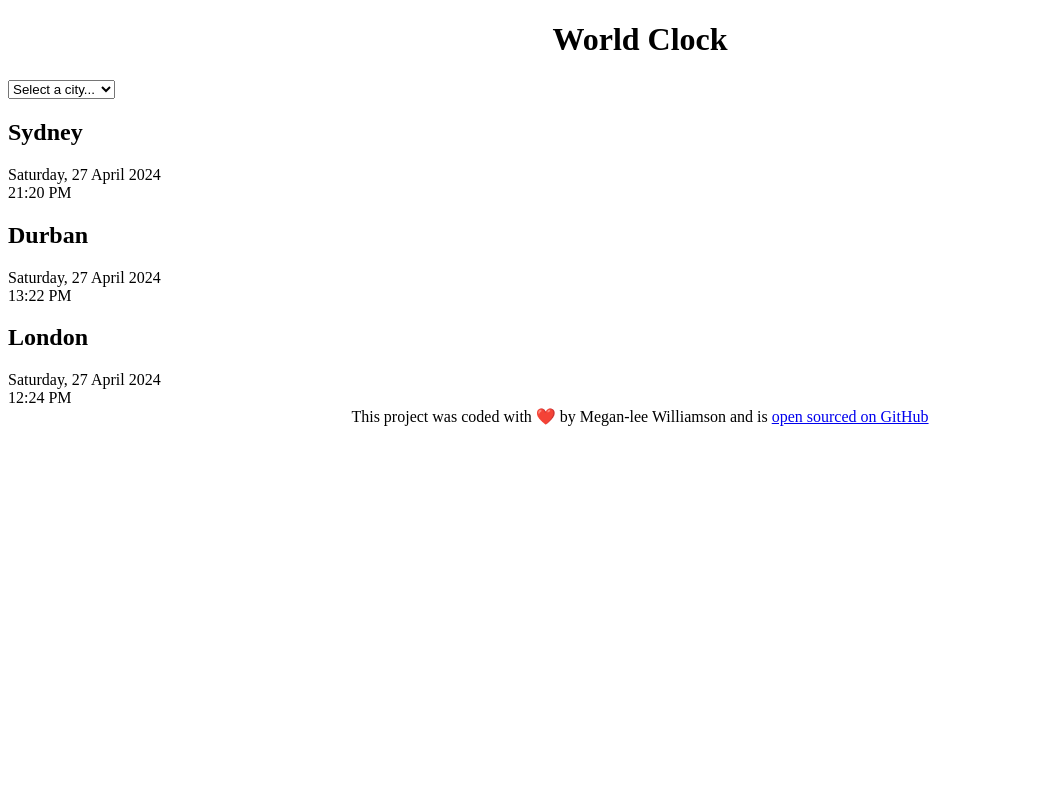
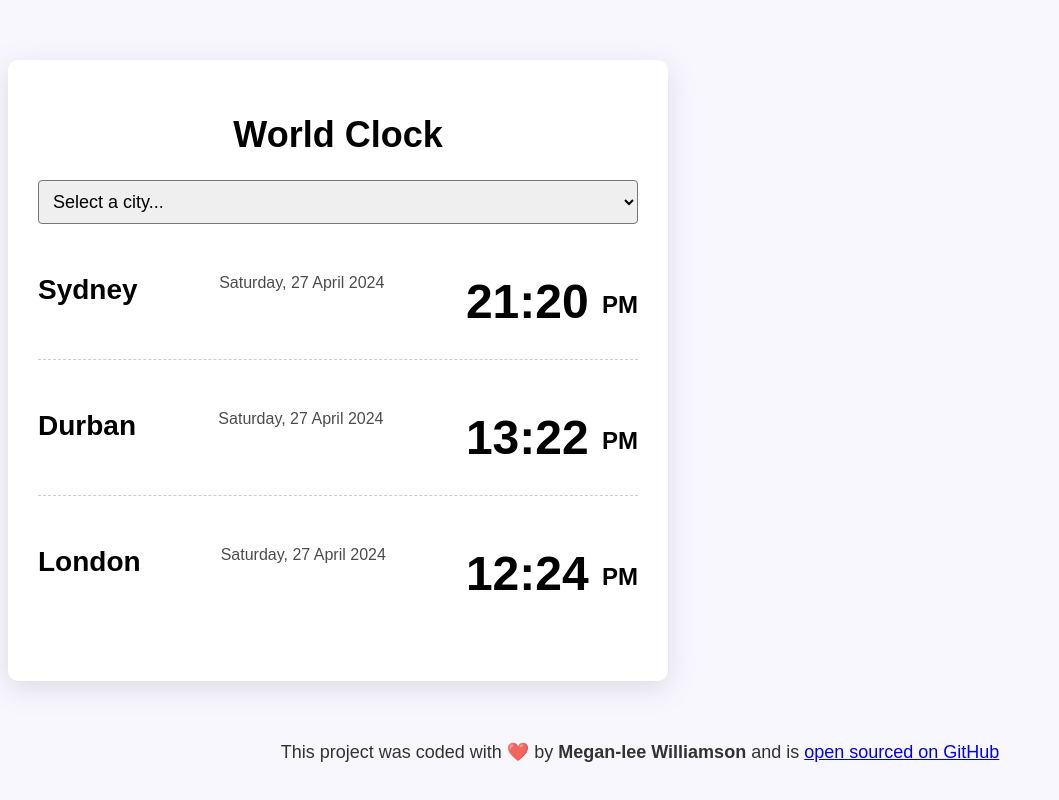
Before and after one commit to MeganleeK/World-Clock, a plain HTML site: page index.html in a window 1280 px wide. Shown: the whole page, without its empty margins (0-1059 px from the left). Drawn offline with Linux system fonts and the light colour scheme.

Commit message:
Styled the project with css

```diff
--- a/css/style.css
+++ b/css/style.css
@@ -1,6 +1,61 @@
+body{
+    background-color: #f9f7fe;
+    font-family: sans-serif;
+}
 h1{
     text-align: center;
+    font-family: sans-serif;
+    font-size: 36px;
 }
+h2{
+    margin: 0 0 5px;
+    font-size: 28px;
+}
+select{
+    display: block;
+    width: 100%;
+    border-radius: 4px;
+    padding: 10px;
+    font-size: 18px;
+
+}
+.container{
+    max-width: 600px;
+    margin: 60px auto;
+    background: white;
+    padding: 30px;
+    margin:60px 0;
+    box-shadow: rgba(100, 100, 111,0.2 ) 0px 7px 29px 0px ;
+    border-radius: 10px;
+}
+.city{
+    display: flex;
+    justify-content: space-between;
+    margin: 20px 0;
+    padding: 30px 0;
+    border-bottom: 1px dashed rgba(0,0,0,0.2);
+}
+.city:last-child{
+    border: none;
+}
+
+.date{
+    opacity: 0.7;
+}
+.time{
+    font-size: 48px;
+    font-weight: bold;
+
+}
+.time small{
+    font-size: 24px;
+    vertical-align: middle;
+    line-height: 36px;
+}
+
+
 footer{
     text-align: center;
+    font-size: 18px;
+    color: rgba(0,0,0,0.8);
 }
--- a/index.html
+++ b/index.html
@@ -18,21 +18,24 @@
       <div class="city">
         <h2>Sydney</h2>
         <div class="date">Saturday, 27 April 2024</div>
-        <div class="time">21:20 PM</div>
+
+        <div class="time">21:20 <small>PM</small></div>
       </div>
       <div class="city">
         <h2>Durban</h2>
         <div class="date">Saturday, 27 April 2024</div>
-        <div class="time">13:22 PM</div>
+
+        <div class="time">13:22 <small>PM</small></div>
       </div>
       <div class="city">
         <h2>London</h2>
         <div class="date">Saturday, 27 April 2024</div>
-        <div class="time">12:24 PM</div>
+
+        <div class="time">12:24 <small>PM</small></div>
       </div>
     </div>
     <footer>
-      This project was coded with ❤️ by Megan-lee Williamson and is
+      This project was coded with ❤️ by <strong>Megan-lee Williamson</strong> and is
       <a href="https://github.com/MeganleeK/World-Clock" target="_blank">
         open sourced on GitHub</a
       >
```
